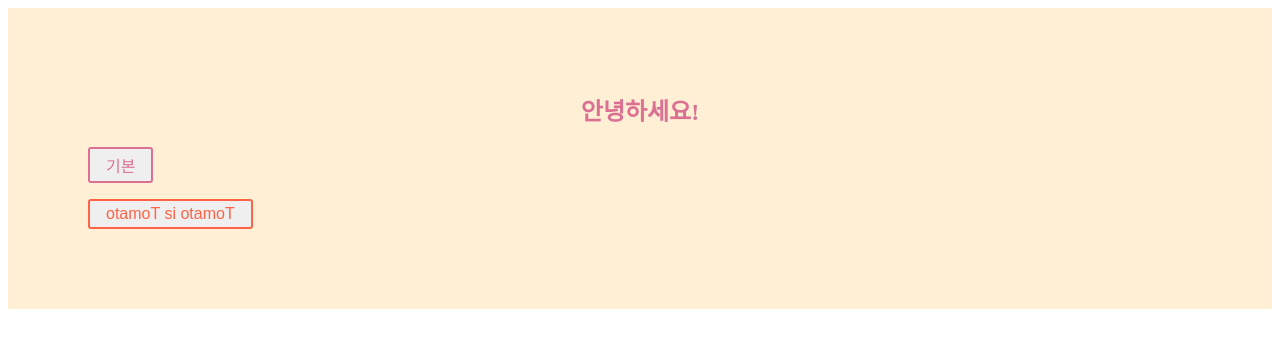
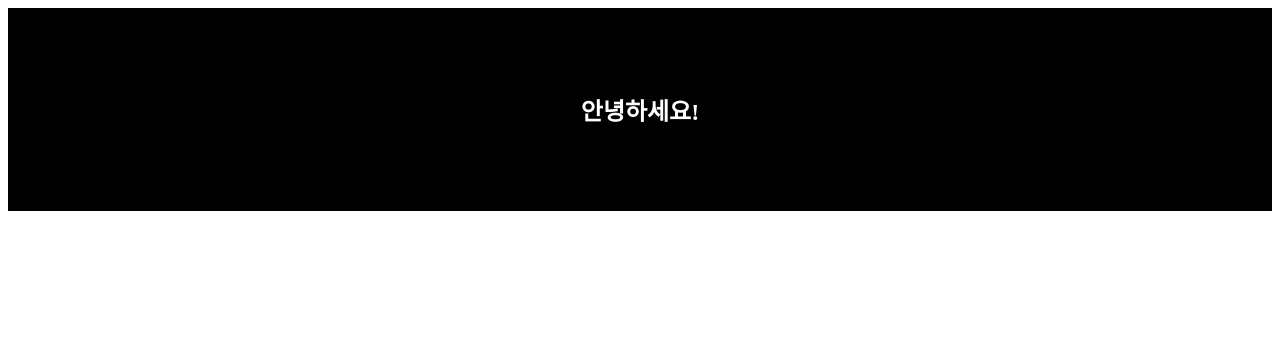
Before and after one commit to sion9262/TIL, a React (Create React App) app in the folder react/styled-compoents/: page / in a window 1280 px wide. Shown: the top 348 px of the page. Built offline with nearby package versions, Linux system fonts and the light colour scheme.

Commit message:
[ADD] ThemeProvider
- ThemeProvider 추가
- 기존 버튼 삭제

```diff
--- a/react/styled-compoents/src/App.js
+++ b/react/styled-compoents/src/App.js
@@ -1,42 +1,29 @@
 import "./App.css"
-import styled from "styled-components";
+import styled, { ThemeProvider } from "styled-components";
 
 const Wrapper = styled.section`
+  background-color: ${props => props.theme.bgColor};
+  color: ${props => props.theme.color};
   padding: 4em;
-  background: papayawhip;
   text-align: center;
 `;
 
 const Title = styled.h1`
   font-size: 1.5em;
   text-align: center;
-  color: palevioletred;
 `;
+const theme = {
+  bgColor: "black",
+  color: "white"
+}
 
-const Button = styled.button`
-  display: inline-block;
-  color: palevioletred;
-  font-size: 1em;
-  margin: 1em;
-  padding: 0.25em 1em;
-  border: 2px solid palevioletred;
-  border-radius: 3px;
-  display: block;
-`;
-
-const TomatoButton = styled(Button)`
-  color: tomato;
-  border-color: tomato;
-`;
-
-const ReversedButton = props => <Button {...props} children={props.children.split('').reverse()} />
 function App() {
   return (
-    <Wrapper>
-      <Title>안녕하세요!</Title>
-      <Button>기본</Button>
-      <TomatoButton as={ReversedButton}>Tomato is Tomato</TomatoButton>
-    </Wrapper>
+    <ThemeProvider theme={theme}>
+      <Wrapper>
+        <Title>안녕하세요!</Title>
+      </Wrapper>
+    </ThemeProvider>
   );
 }
 export default App;
```
Also changed, not shown: 1 other file (tests, documents, lock files or other folders).
